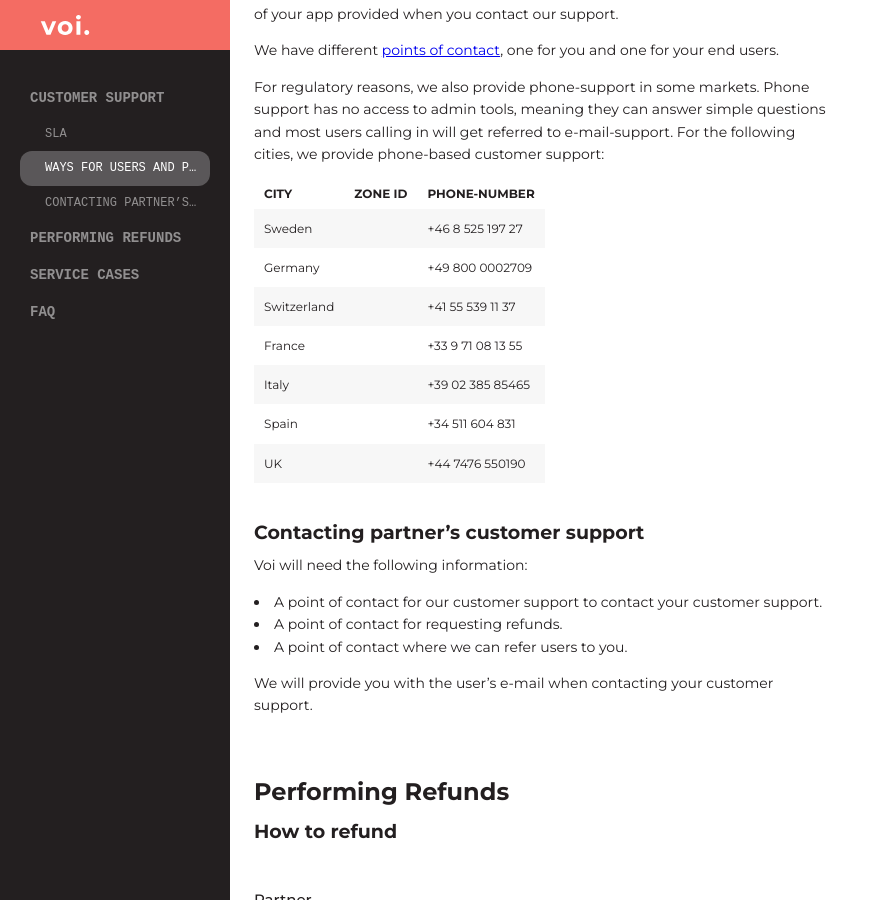
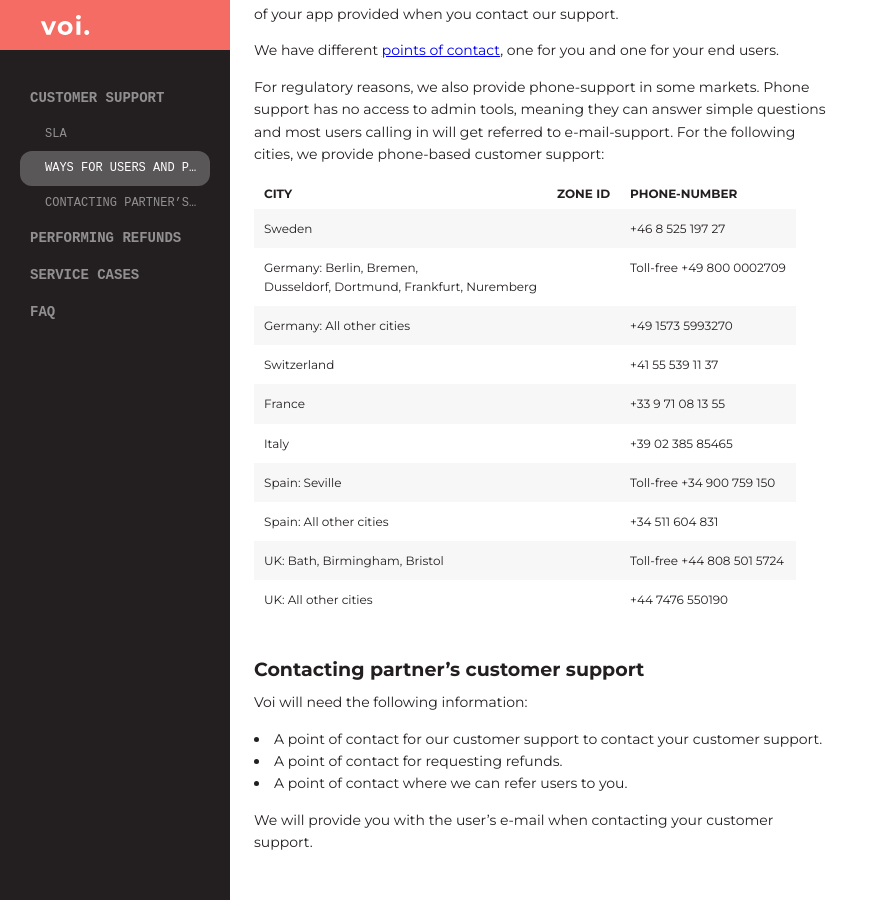
Before and after one commit to voi-api/voi-api.github.io, a Jekyll site: the page built from customer-support.md, in a window 1280 px wide and 900 px high, scrolled down 600 px. Shown: the whole window, without its empty margins (0-889 px from the left). Built offline with Jekyll 4.4.1, drawn with Linux system fonts in a browser that asks for light colours; some web fonts are replaced.

Commit message:
updated docs

```diff
--- a/customer-support.md
+++ b/customer-support.md
@@ -25,12 +25,15 @@ For regulatory reasons, we also provide phone-support in some markets. Phone sup
 | City        | Zone Id | Phone-number      |
 | ----------- | ------- | --------------    |
 | Sweden      |         | +46 8 525 197 27  |
-| Germany     |         | +49 800 0002709   |
+| Germany: Berlin, Bremen, <br>Dusseldorf, Dortmund, Frankfurt, Nuremberg     |         | Toll-free +49 800 0002709   |
+| Germany: All other cities    |         | +49 1573 5993270  |
 | Switzerland |         | +41 55 539 11 37  |
 | France      |         | +33 9 71 08 13 55 |
 | Italy       |         | +39 02 385 85465  |
-| Spain       |         | +34 511 604 831   |
-| UK          |         | +44 7476 550190   |
+| Spain: Seville       |         | Toll-free +34 900 759 150   |
+| Spain: All other cities       |         | +34 511 604 831   |
+| UK: Bath, Birmingham, Bristol          |         | Toll-free +44 808 501 5724   |
+| UK: All other cities          |         | +44 7476 550190   |
 
 ## Contacting partner's customer support
 
```
Also changed, not shown: _layouts/home.html (+6 -10 lines), checklist-deep.md (renamed from checklist.md, +3 -20 lines), checklist-light.md (added, +24 -0 lines), maas-pro.md (+3 -3 lines), poc.md (+5 -5 lines).
